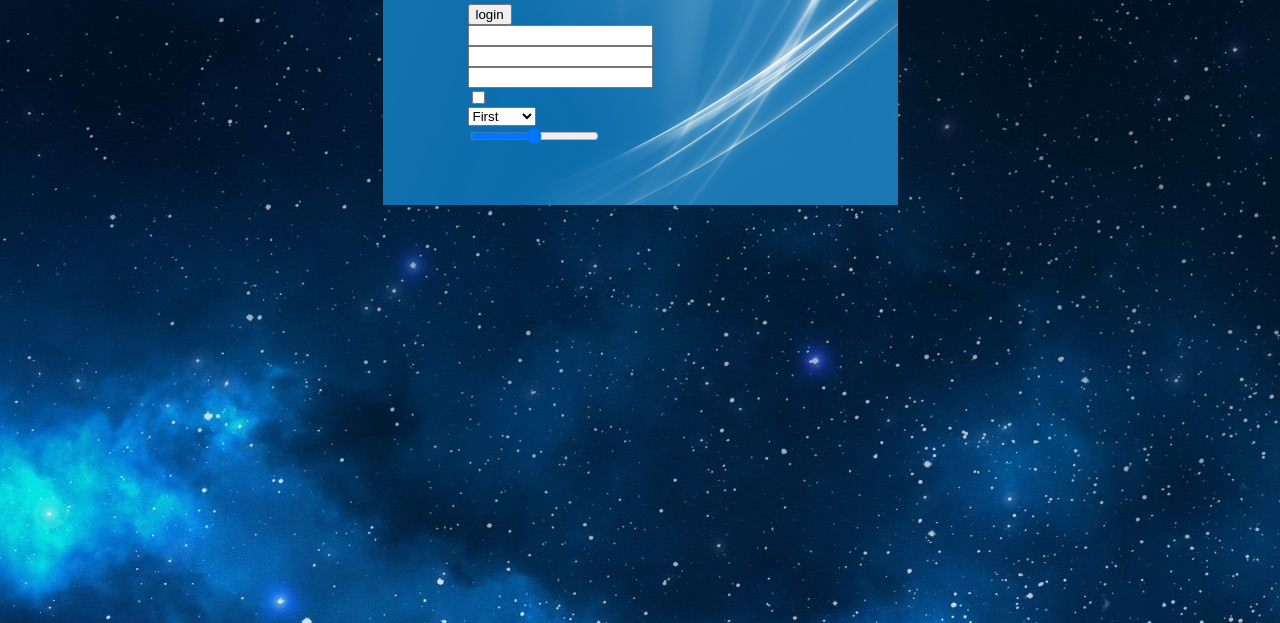
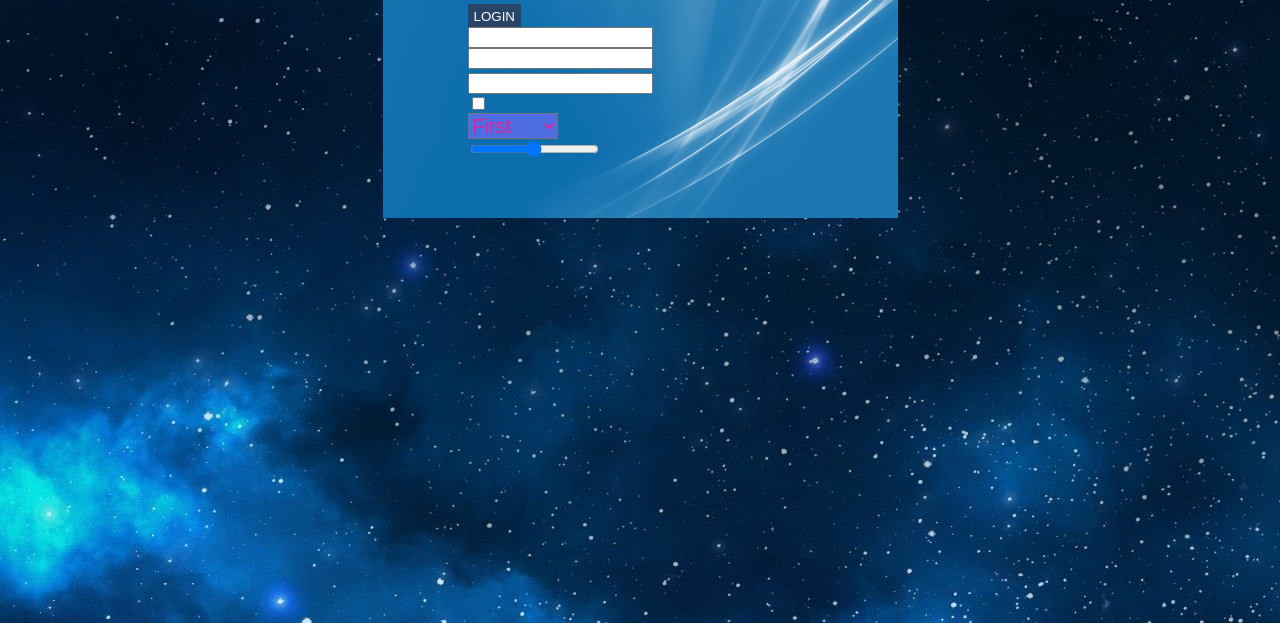
Before and after one commit to Alekris-web-dev/loginform, a plain HTML site: page index.html in a window 1280 px wide. Shown: the part 177-800 px from the top of the page. Drawn offline with Linux system fonts and the light colour scheme.

Commit message:
html and css

```diff
--- a/css/style.css
+++ b/css/style.css
@@ -69,3 +69,29 @@ input.full {
     color: #ffffff;
     background: #1e4f8a;
 }
+button{
+text-transform:uppercase;
+color:#fff;
+background-color:#284568;
+border:none;
+}
+button:hover{
+text-transform:uppercase;
+color:#fff;
+border:none;
+background-color:#4e6de3;
+}
+select{
+background-color:#4e6de3;
+font-size: 20px;
+color:#dd2499;
+}
+select:hover{
+background-color:#dd2499;
+font-size: 20px;
+color:#4e6de3;
+}
+.fa{
+font-size:18px;
+color:navy;
+}
```
